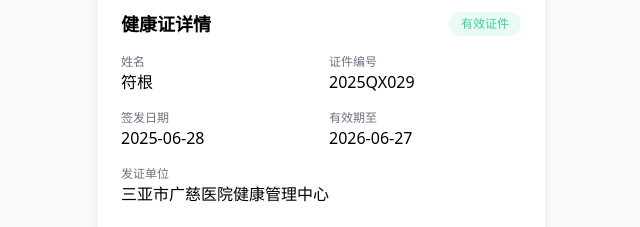
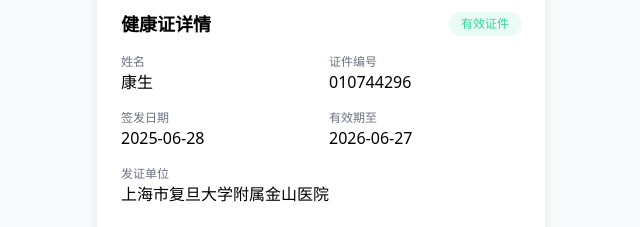
Before and after one commit to jiankangzhengorg/zj, a plain HTML site: page index.html in a window 1280 px wide. Shown: the part 154-381 px from the top of the page, 319-959 px from the left. Drawn offline with nearby package versions, Linux system fonts and the light colour scheme.

Commit message:
Update index.html

```diff
--- a/index.html
+++ b/index.html
@@ -3,7 +3,7 @@
 <head>
     <meta charset="UTF-8">
     <meta name="viewport" content="width=device-width, initial-scale=1.0">
-    <title>三亚市从业人员食品健康证联网查询</title>
+    <title>上海市从业人员食品健康证联网查询</title>
     <script src="https://cdn.tailwindcss.com"></script>
     <link href="https://cdn.jsdelivr.net/npm/font-awesome@4.7.0/css/font-awesome.min.css" rel="stylesheet">
     <script>
@@ -42,11 +42,11 @@
             <div class="grid grid-cols-2 gap-4 mb-6">
                 <div>
                     <p class="text-xs text-gray-500">姓名</p>
-                    <p class="font-medium">符根</p>
+                    <p class="font-medium">康生</p>
                 </div>
                 <div>
                     <p class="text-xs text-gray-500">证件编号</p>
-                    <p class="font-medium">2025QX029</p>
+                    <p class="font-medium">010744296</p>
                 </div>
                 <div>
                     <p class="text-xs text-gray-500">签发日期</p>
@@ -58,7 +58,7 @@
                 </div>
                 <div class="col-span-2">
                     <p class="text-xs text-gray-500">发证单位</p>
-                    <p class="font-medium">三亚市广慈医院健康管理中心</p>
+                    <p class="font-medium">上海市复旦大学附属金山医院</p>
                 </div>
             </div>
 
```
